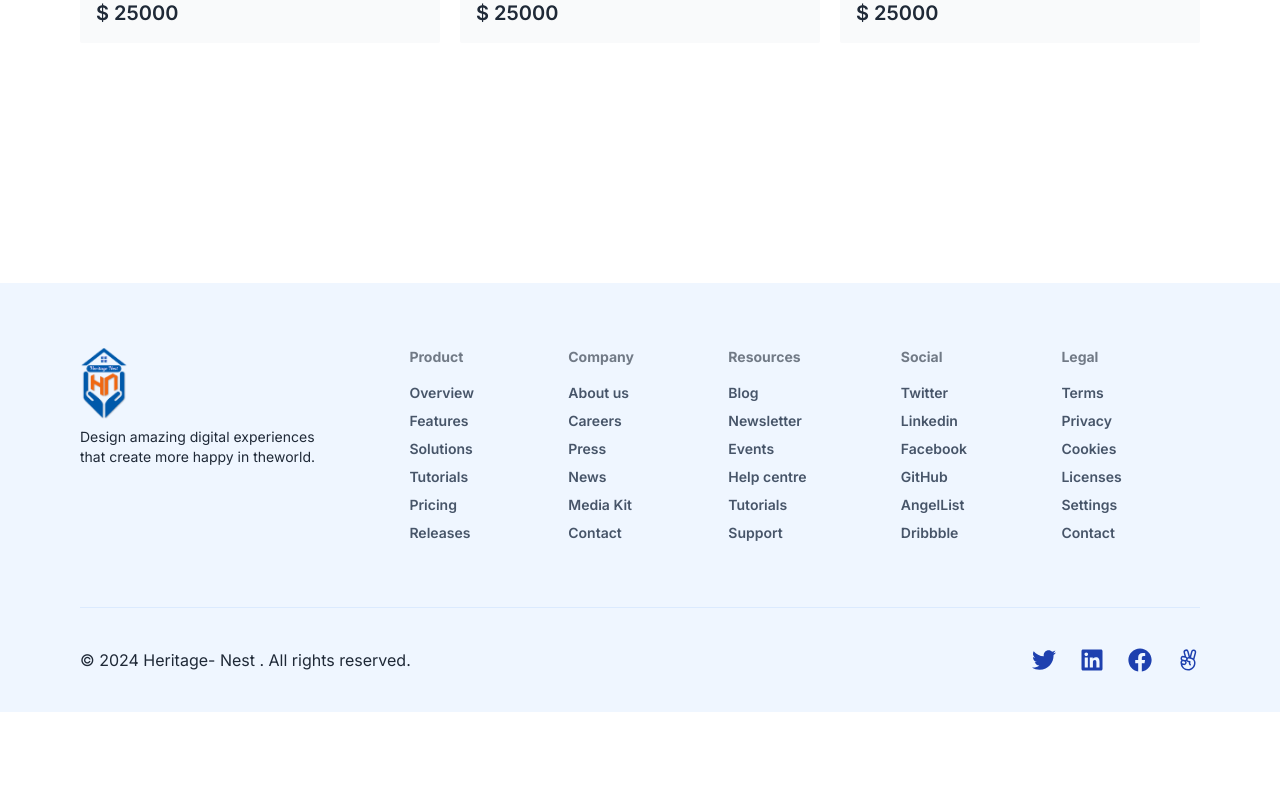
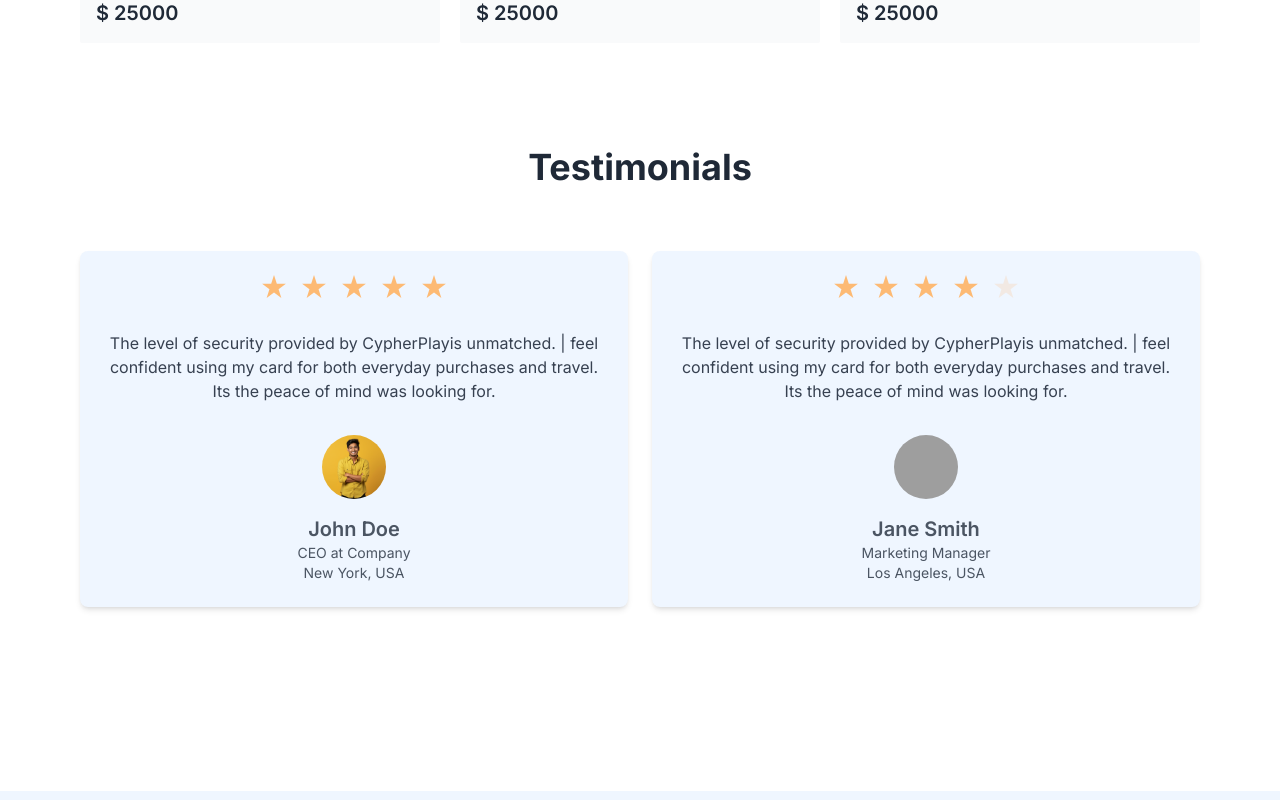
Before and after one commit to aansourav/Heritage, a Next.js app: page /buy in a window 1280 px wide. Shown: the part 1920-2720 px from the top of the page. Before the commit the page ends 2632 px from the top, so only its background shows below. Built offline with nearby package versions, Linux system fonts and the light colour scheme; grey boxes are pictures that could not be loaded.

Commit message:
"Added TestimonialSection component to BuyPage"

```diff
--- a/components/buy-page/BuyPage.jsx
+++ b/components/buy-page/BuyPage.jsx
@@ -2,6 +2,7 @@ import ListingCard from "./ListingCard";
 import NewListedProperties from "./NewListedProperties";
 import PopularProperties from "./PopularProperties";
 import SearchBox from "./SearchBox";
+import TestimonialSection from "./TestimonialSection";
 
 const BuyPage = () => {
     return (
@@ -10,6 +11,7 @@ const BuyPage = () => {
             <ListingCard />
             <PopularProperties />
             <NewListedProperties />
+            <TestimonialSection />
         </>
     );
 };
--- /dev/null
+++ b/components/buy-page/TestimonialSection.jsx
@@ -0,0 +1,130 @@
+import Image from "next/image";
+import Heading from "../ui/Heading";
+import Section from "../ui/Section";
+// import TestimonialImage_1 from "../../public/assets/images/testimonial_1.jpeg"
+// import TestimonialImage_2 from "../../public/assets/images/testimonial_2.jpeg"
+
+const testimonials = [
+    {
+        id: 1,
+        review: `The level of security provided by CypherPlayis
+    unmatched. | feel confident using my card for both
+    everyday purchases and travel. Its the peace of mind
+    was looking for.`,
+        image: "/assets/images/testimonial_1.jpeg",
+        name: "John Doe",
+        designation: "CEO at Company",
+        location: "New York, USA",
+        rating: 5,
+    },
+    {
+        id: 2,
+        review: `The level of security provided by CypherPlayis
+    unmatched. | feel confident using my card for both
+    everyday purchases and travel. Its the peace of mind
+    was looking for.`,
+        image: "/assets/images/testimonial_2.jpeg",
+        name: "Jane Smith",
+        designation: "Marketing Manager",
+        location: "Los Angeles, USA",
+        rating: 4,
+    },
+];
+
+const Testimonial = ({
+    id,
+    review,
+    image,
+    name,
+    designation,
+    location,
+    rating,
+}) => (
+    <div className="bg-blue-50 w-full p-6 rounded-lg shadow-md">
+        <div>
+            <div className="flex flex-col  items-center">
+                <div className="rating gap-4">
+                    <input
+                        type="radio"
+                        name={`rating-${id}`}
+                        className="mask mask-star bg-orange-300"
+                        disabled
+                        defaultChecked={rating == 1}
+                        readOnly
+                    />
+                    <input
+                        type="radio"
+                        name="rating-2"
+                        className="mask mask-star bg-orange-300"
+                        disabled
+                        defaultChecked={rating == 2}
+                        readOnly
+                    />
+                    <input
+                        type="radio"
+                        name="rating-2"
+                        className="mask mask-star bg-orange-300"
+                        disabled
+                        defaultChecked={rating == 3}
+                        readOnly
+                    />
+                    <input
+                        type="radio"
+                        name="rating-2"
+                        className="mask mask-star bg-orange-300"
+                        disabled
+                        defaultChecked={rating == 4}
+                        readOnly
+                    />
+                    <input
+                        type="radio"
+                        name="rating-2"
+                        className="mask mask-star bg-orange-300"
+                        disabled
+                        defaultChecked={rating == 5}
+                        readOnly
+                    />
+                </div>
+                <p className="max-w-lg mt-8 text-gray-700 text-center">
+                    {review}
+                </p>
+                <Image
+                    src={image}
+                    alt={name}
+                    className="w-16 h-16 mt-8 rounded-full"
+                    width={64}
+                    height={64}
+                />
+                <div className="mt-4 text-center text-sm text-gray-600">
+                    <div className="font-semibold text-center text-xl">
+                        {name}
+                    </div>
+                    <div>{designation}</div>
+                    <div>{location}</div>
+                </div>
+            </div>
+        </div>
+    </div>
+);
+
+const TestimonialSection = () => (
+    <Section className="mx-auto mb-20 p-6">
+        <Heading center={true}>Testimonials</Heading>
+        <div className="block md:flex justify-center gap-6 items-center">
+            {testimonials.map((testimonial, index) => (
+                <Testimonial
+                    id={testimonial.id}
+                    rating={testimonial.rating}
+                    key={index}
+                    review={testimonial.review}
+                    image={testimonial.image}
+                    name={testimonial.name}
+                    designation={testimonial.designation}
+                    location={testimonial.location}
+                />
+            ))}
+        </div>
+    </Section>
+);
+
+export default TestimonialSection;
```
Also changed, not shown: public/assets/images/testimonial_1.jpeg (added), 1 other file (tests, documents, lock files or other folders).
